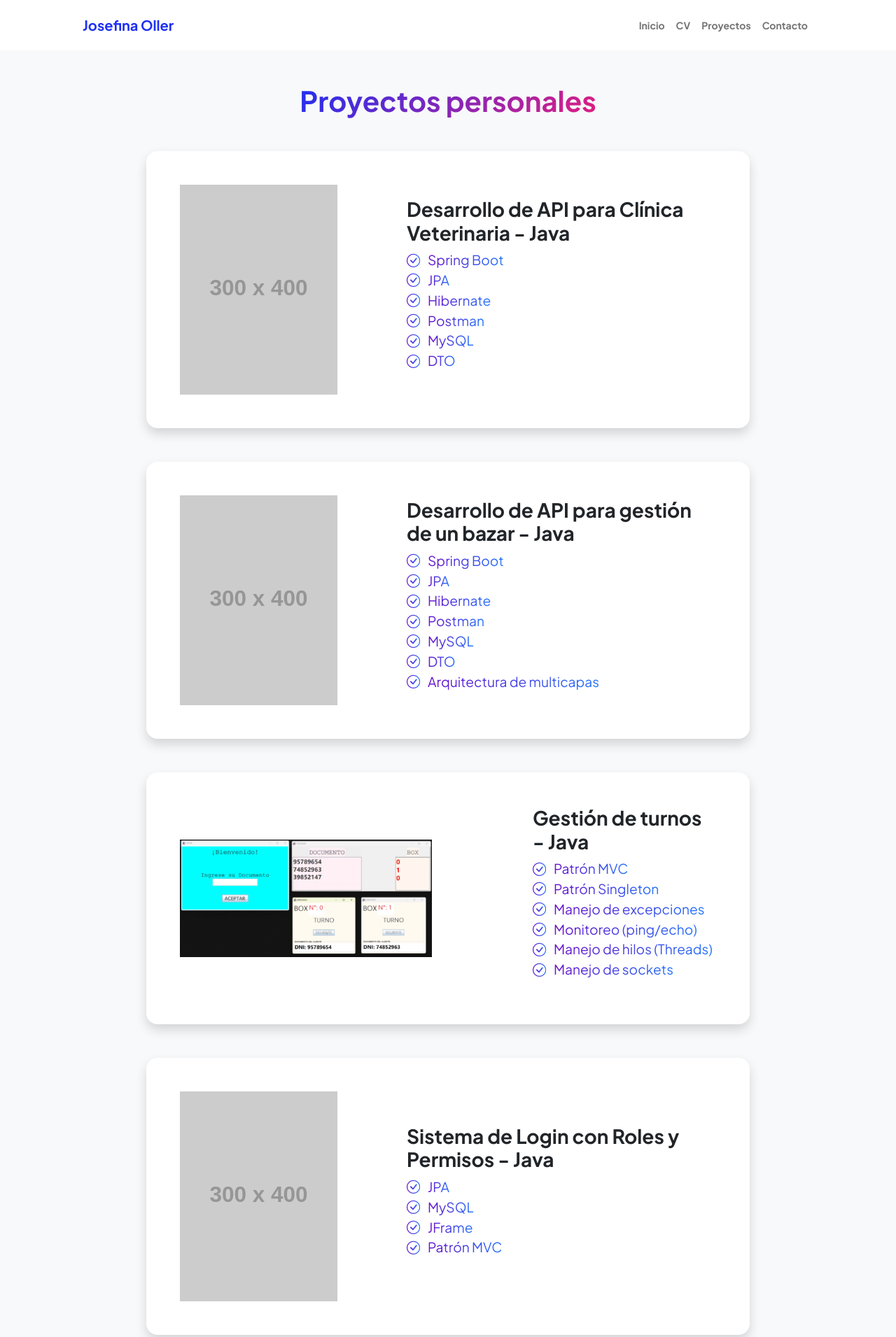
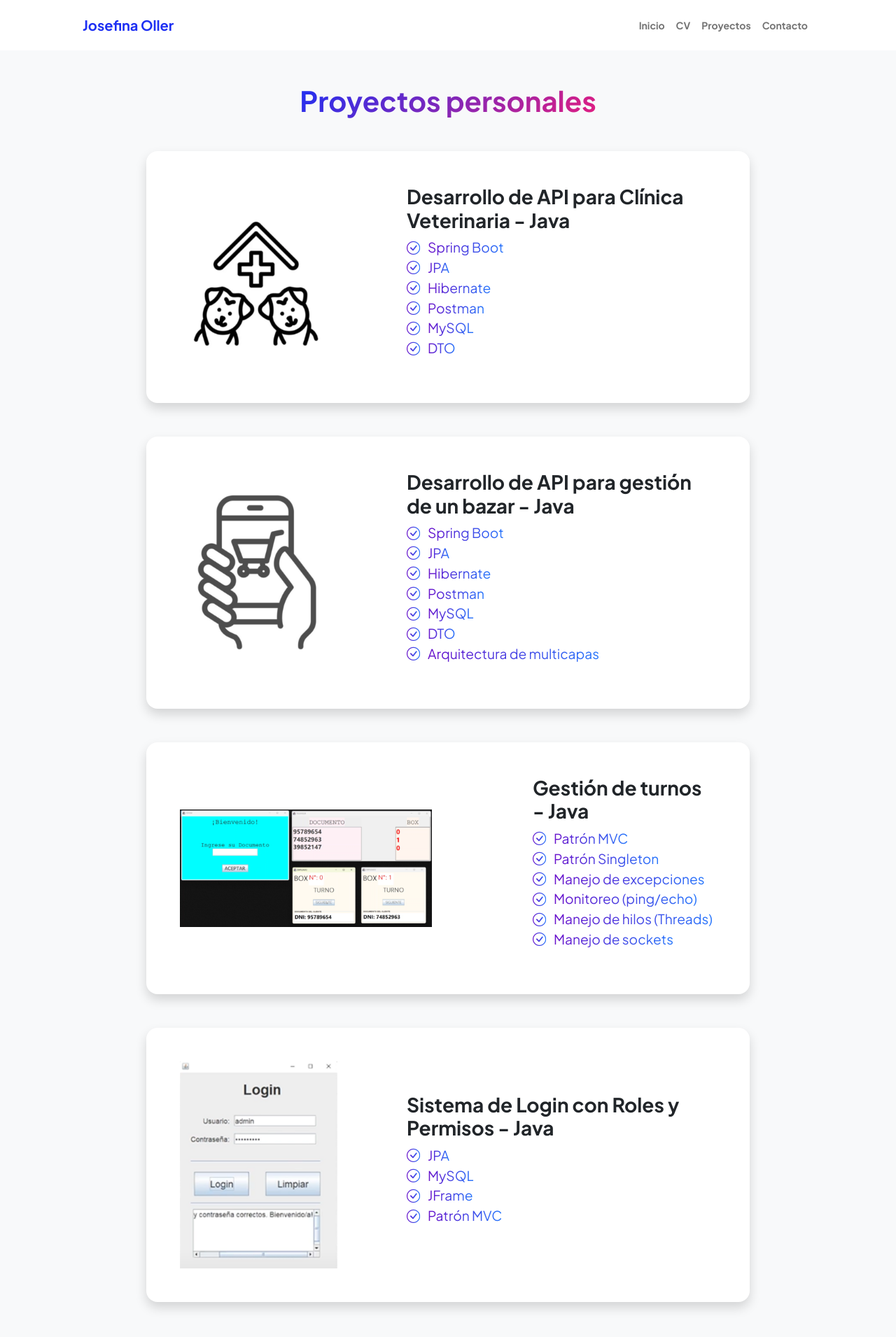
Before and after one commit to JosefinaOller/josefinaoller.github.io, a plain HTML site: page projects.html in a window 1280 px wide. Shown: the top 1911 px of the page at 70% size. Drawn offline with nearby package versions, Linux system fonts and the light colour scheme; placeholder pictures from the web are drawn by us.

Commit message:
Actualizando

```diff
--- a/projects.html
+++ b/projects.html
@@ -62,7 +62,7 @@
                                         <div class="d-flex flex-column flex-md-row align-items-center">
                                             <!-- Imagen -->
                                             <div class="me-md-4 mb-4 mb-md-0" style="flex-shrink: 0;">
-                                                <img class="img-fluid w-75 w-md-100" src="https://dummyimage.com/300x400/343a40/6c757d" alt="Mardel Puerto" style="height: auto;" />
+                                                <img class="img-fluid w-75 w-md-100" src="assets/veterinaria.png" alt="Mardel Puerto" style="height: auto;" />
                                             </div>
                                             <!-- Contenido de texto -->
                                             <div class="flex-grow-1">
@@ -106,7 +106,7 @@
                                         <div class="d-flex flex-column flex-md-row align-items-center">
                                             <!-- Imagen -->
                                             <div class="me-md-4 mb-4 mb-md-0" style="flex-shrink: 0;">
-                                                <img class="img-fluid w-75 w-md-100" src="https://dummyimage.com/300x400/343a40/6c757d" alt="Mardel Puerto" style="height: auto;" />
+                                                <img class="img-fluid w-75 w-md-100" src="assets/bazar.png" alt="Mardel Puerto" style="height: auto;" />
                                             </div>
                                             <!-- Contenido de texto -->
                                             <div class="flex-grow-1">
@@ -196,7 +196,7 @@
                                         <div class="d-flex flex-column flex-md-row align-items-center">
                                             <!-- Imagen -->
                                             <div class="me-md-4 mb-4 mb-md-0" style="flex-shrink: 0;">
-                                                <img class="img-fluid w-75 w-md-100" src="https://dummyimage.com/300x400/343a40/6c757d" alt="Mardel Puerto" style="height: auto;" />
+                                                <img class="img-fluid w-75 w-md-100" src="assets/login.png" alt="Mardel Puerto" style="height: auto;" />
                                             </div>
                                             <!-- Contenido de texto -->
                                             <div class="flex-grow-1">
```
Also changed, not shown: resume.html (+5 -0 lines), assets/bazar.png (added), assets/login.png (added), assets/veterinaria.png (added), 1 other file.
